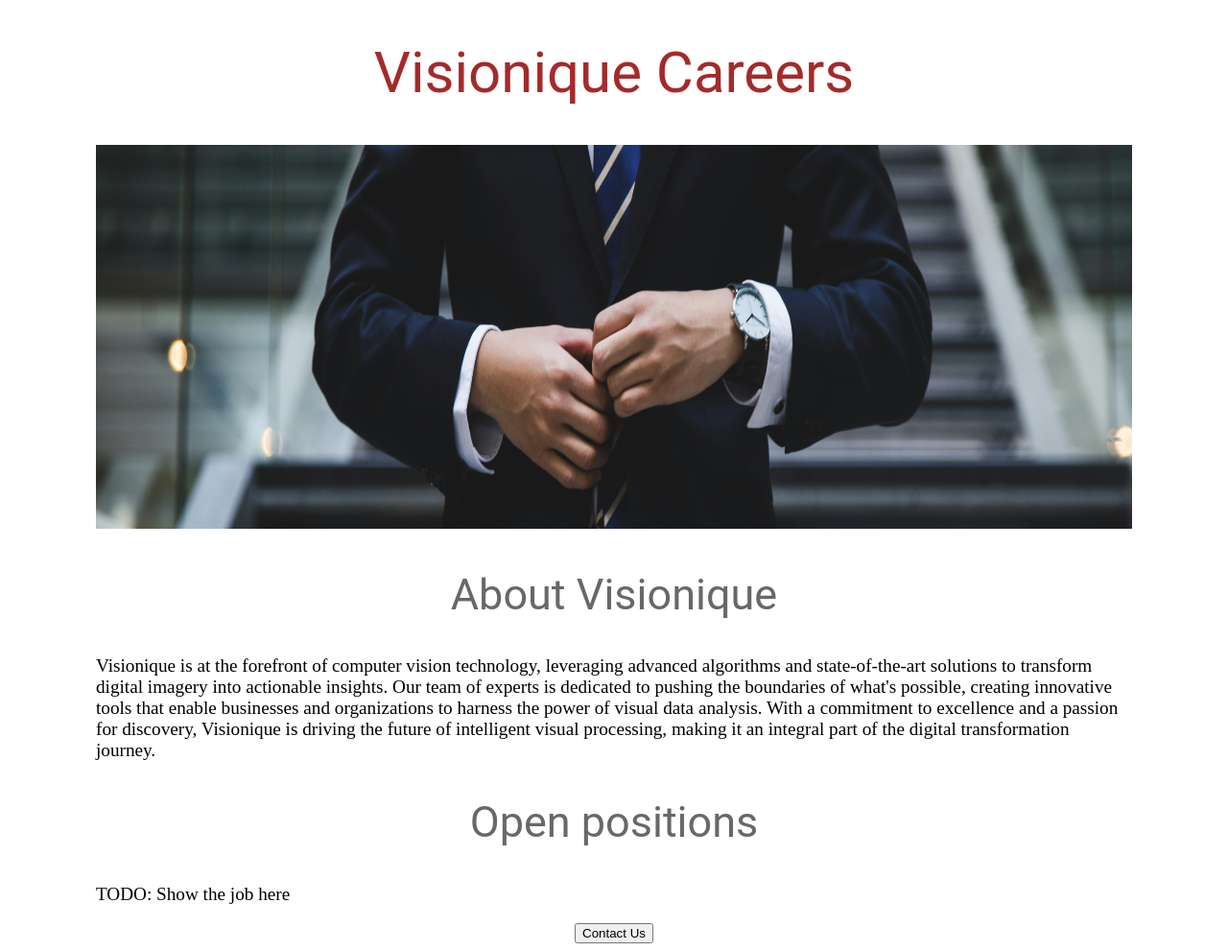
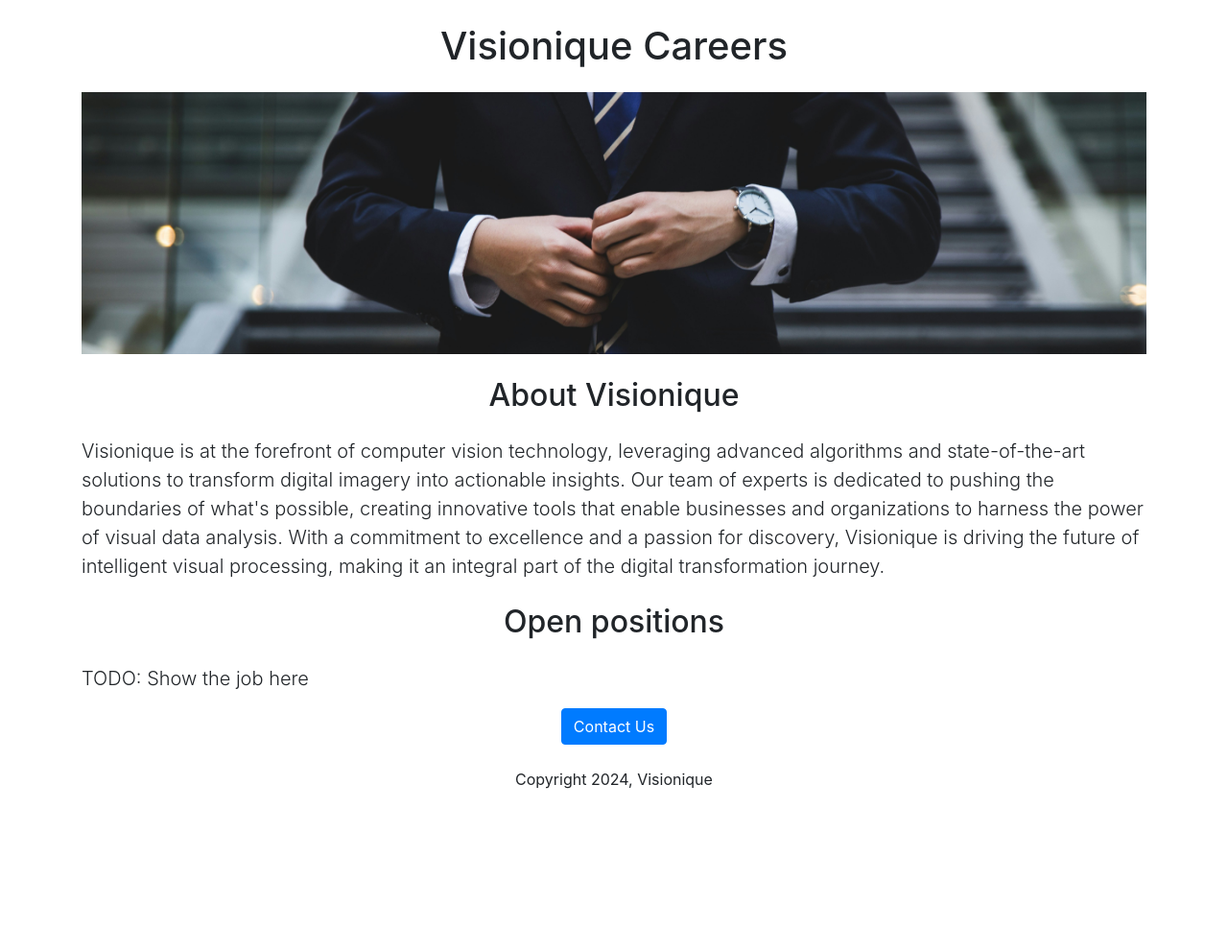
Before and after one commit to shaiful019/career-website, a Flask app: page / in a window 1280 px wide. Shown: the whole page at 96% size. After the commit the page ends 822 px from the top, so only its background shows below. Run offline with Flask 3, Linux system fonts and the light colour scheme.

Commit message:
Added Bootstrap

```diff
--- a/templates/home.html
+++ b/templates/home.html
@@ -2,44 +2,15 @@
 <html>
     <head>
         <title>Careers</title>
-        <style>
-            h1 {
-                font-size: 60px;
-                font-family: Roboto;
-                font-weight: normal;
-                color: brown;
-                text-align: center;
-            }
+        <link rel="stylesheet" href="https://cdn.jsdelivr.net/npm/bootstrap@4.4.1/dist/css/bootstrap.min.css" integrity="sha384-Vkoo8x4CGsO3+Hhxv8T/Q5PaXtkKtu6ug5TOeNV6gBiFeWPGFN9MuhOf23Q9Ifjh" crossorigin="anonymous">
 
-            #banner {
-                width: 100%;
-                height: 400px;
-            }
-
-            h2 {
-                font-size: 45px;
-                font-family: Roboto;
-                font-weight: normal;
-                color: rgba(0, 0, 0, 0.594);
-                text-align: center;
-            }
-
-            #container {
-                max-width: 1080px;
-                margin: 0 auto 0 auto;
-            }
-
-            .bodytext {
-                font-size: larger;
-            }
-        </style>
     </head>
     <body>
-        <div id="container">
-            <h1>Visionique Careers</h1>
-            <img id="banner" src="static\banner.jpg">
-            <h2>About Visionique</h2>
-            <p class="bodytext">Visionique is at the forefront of computer vision technology, leveraging advanced algorithms
+        <div class="container">
+            <h1 class="text-center mt-4 mb-4">Visionique Careers</h1>
+            <img class="img-fluid" src="static\banner.jpg">
+            <h2 class="text-center mt-4 mb-4">About Visionique</h2>
+            <p class="lead">Visionique is at the forefront of computer vision technology, leveraging advanced algorithms
                 and state-of-the-art solutions to transform digital imagery into actionable insights.
                 Our team of experts is dedicated to pushing the boundaries of what's possible, creating
                 innovative tools that enable businesses and organizations to harness the power of visual data
@@ -47,10 +18,11 @@
                 the future of intelligent visual processing, making it an integral part of the digital
                 transformation journey.
             </p>
-            <h2>Open positions</h2>
-            <p class="bodytext">TODO: Show the job here</p>
-            <div style="text-align: center;">
-                <button>Contact Us</button>
+            <h2 class="text-center mt-4 mb-4">Open positions</h2>
+            <p class="lead">TODO: Show the job here</p>
+            <div class="text-center">
+                <input class="btn btn-primary" type="submit" value="Contact Us">
+                <p class="mt-4">Copyright 2024, Visionique</p>
             </div>
         </div>
     </body>
```
